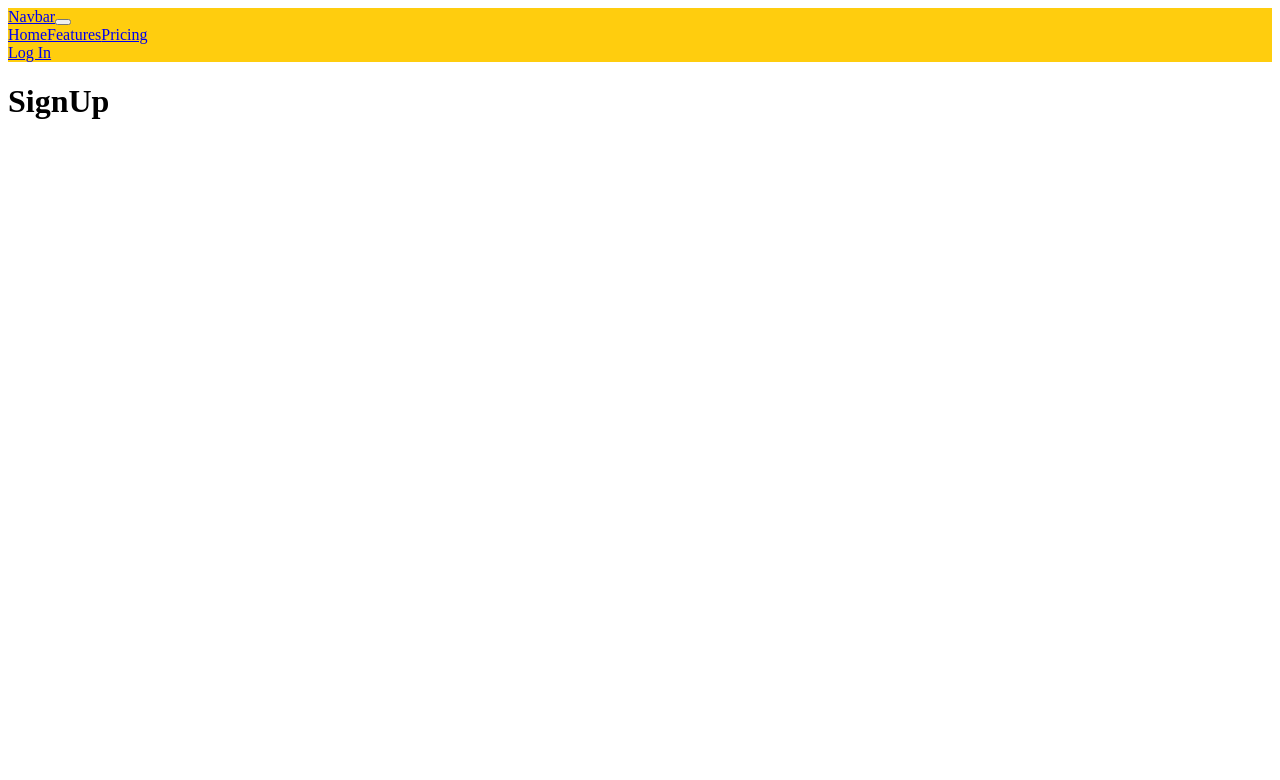
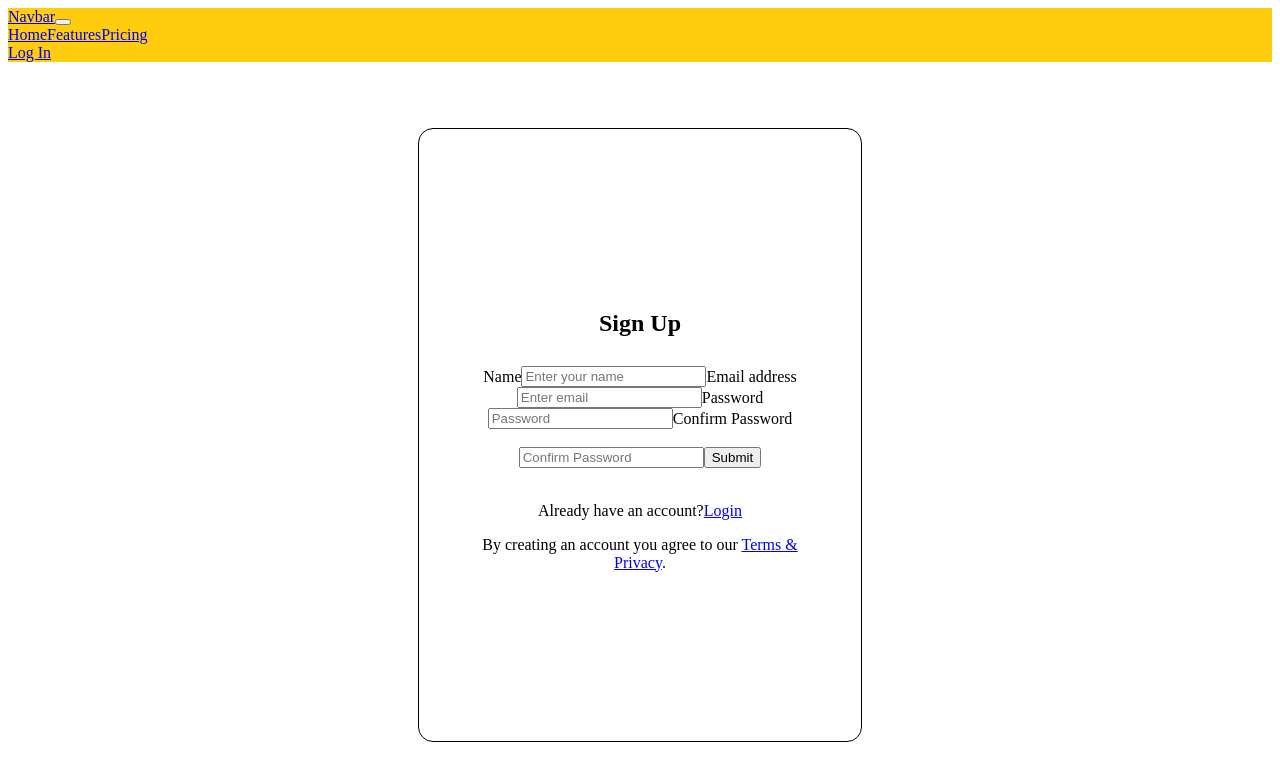
Before and after one commit to ianusghiletchi/Car_Rent, a React app: page /SignUp in a window 1280 px wide. Shown: the top 780 px of the page. Built offline with nearby package versions, Linux system fonts and the light colour scheme.

Commit message:
Created the SignUpPage

```diff
--- a/client/src/components/SignUp.jsx
+++ b/client/src/components/SignUp.jsx
@@ -1,8 +1,33 @@
 import React from "react";
+import { Link } from 'react-router-dom';
 
 function SignUp() {
     return (
-    <h1>SignUp</h1>
+        <div className="SignUpPageDiv">
+            <div className="SignUpDiv">
+                <h2 style={{padding: "2% 0 2% 0"}}>Sign Up</h2>
+                <div className="form-group">
+
+                    <label htmlFor="username">Name</label>
+                    <input type="text" className="form-control" id="username" aria-describedby="usernameHelp" placeholder="Enter your name"/>
+
+                    <label htmlFor="email">Email address</label>
+                    <input type="email" className="form-control" id="email" aria-describedby="emailHelp" placeholder="Enter email"/>
+
+                    <label htmlFor="password">Password</label>
+                    <input type="password" className="form-control" id="password" placeholder="Password"/>
+
+                    <label htmlFor="confirmPassword">Confirm Password</label>
+                    <input type="password" className="form-control" id="confirmPassword" placeholder="Confirm Password"/>
+
+                    <button type="submit" className="btn btn-warning" style={{marginTop: "5%", marginBottom: "5%"}}>Submit</button>
+
+                    <p>Already have an account?<Link to="/SignUp">Login</Link></p>
+
+                    <p>By creating an account you agree to our <a href="#">Terms & Privacy</a>.</p>
+                </div>
+            </div>
+        </div>
     );
 }
 
--- a/client/src/components/portalPage.jsx
+++ b/client/src/components/portalPage.jsx
@@ -21,7 +21,7 @@ function PortalPage() {
             <span>Customer</span>
           </div>
         </Link>
-        <Link to="/employee" className="link-style">
+        <Link to="/SignUp" className="link-style">
           <div
             className={`employee ${clickedItem === 'employee' ? 'clicked' : ''}`}
             onClick={() => handleClick('employee')}
--- a/client/src/scss/style.scss
+++ b/client/src/scss/style.scss
@@ -58,6 +58,41 @@
     color: inherit; /* Inherit the color from the parent element */
   }
 
+  /* Sign Up Page */
+
+  .SignUpPageDiv {
+    display: flex;
+    justify-content: center;
+    align-items: center;
+    height: 90vh;
+  }
+
+  .SignUpDiv {
+    margin-top: 2%;
+    border-color: black;
+    border-style: solid;
+    border-width: 1px;
+    border-radius: 15px;
+    width: 35%;
+    height: 85%;
+    text-align: center;
+
+    display: flex;
+    flex-direction: column;
+    justify-content: center;
+    align-items: center;
+  }
+
+.form-group {
+  width: 80%;
+}
+
+.form-group label {
+  padding: 3% 0  0.5% 0;
+}
+
+
+
   /* SCSS for PC */
   @media (max-width: 1920px) {
     .customer,
```
Also changed, not shown: 1 other file (tests, documents, lock files or other folders).
